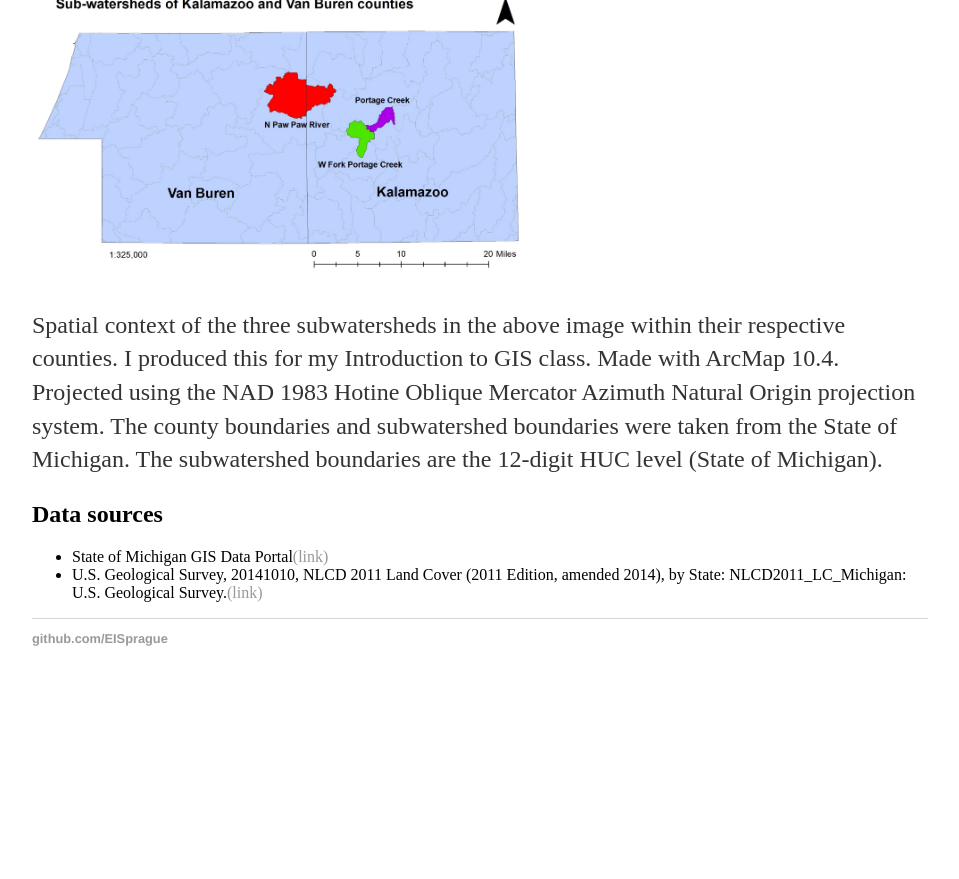
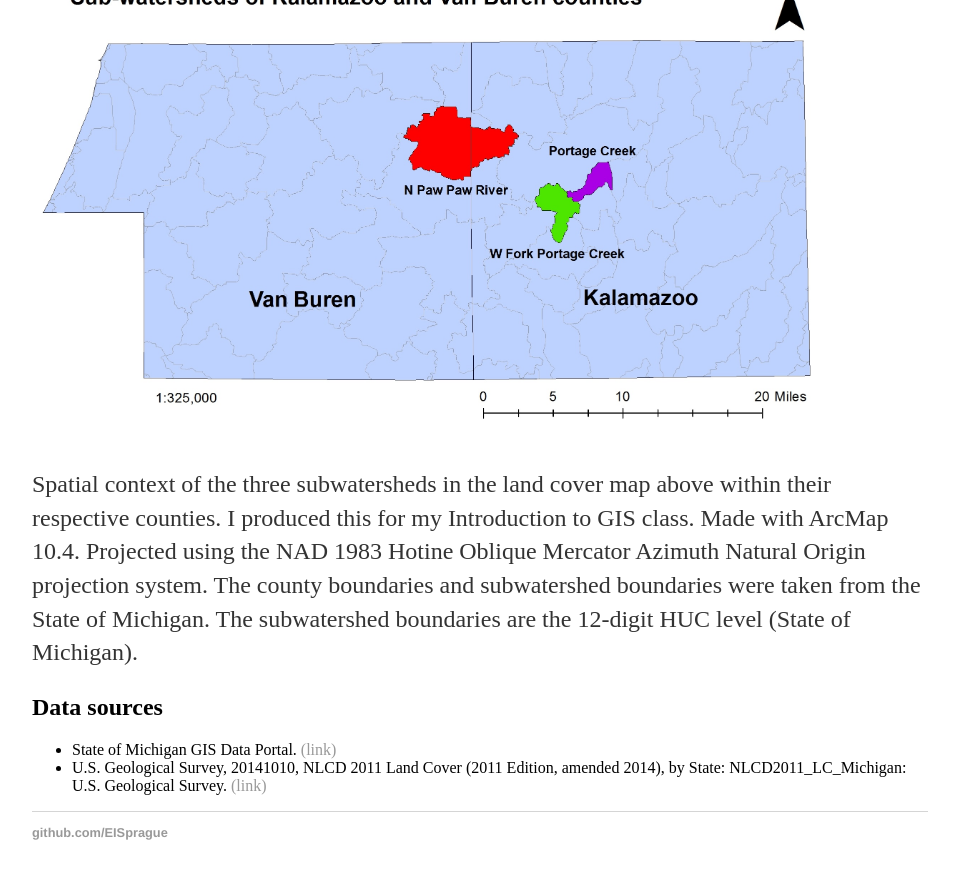
Before and after one commit to EISprague/EISprague.github.io, a Jekyll site: the page built from index.html, in a window 1280 px wide and 900 px high, scrolled down 975 px. Shown: the top 879 px of the window, without its empty margins (160-1119 px from the left). Built offline with Jekyll 4.4.1, drawn with Linux system fonts in a browser that asks for light colours; before the commit the page ends 1681 px from its top, so only the background shows below that; some of the changed text lies outside the part shown.

Commit message:
Small changes

```diff
--- a/index.html
+++ b/index.html
@@ -3,21 +3,20 @@
 title: Emily Sprague's Portfolio
 ---
 <div class="blurb">
-	<h1>Emily Sprague's Portfolio</h1>
-	<p>You can find examples of my GIS work here.</p>
+	<h1>Emily Sprague's GIS Portfolio</h1>
 	<h2>Land cover in southwestern Michigan</h2>
 </div>
 <div class="map with caption">
-	<img src="./maps/Land use 3 time points.png" alt="Land cover watershed map" width=1000>
+	<img src="./maps/Land use 3 time points.png" alt="Land cover watershed map" width=1100>
 	<p>Land cover over the subwatersheds containing the three study lakes in my M.S. project, as a way to determine level of urbanization, which in turn influenced the microbial communities of the lakes. I reclassified the land use types into simpler categories for ease of analysis and to make the three time points comparable since they didn't have the exact same original categories. I produced this for my Introduction to GIS class. Made with ArcMap 10.4. Projected using the NAD 1983 Hotine Oblique Mercator Azimuth Natural Origin projection system. The 1800 and 1978 land cover data were taken from the State of Michigan, and the 2011 land cover data was taken from the National Land Cover Database 2011 (NLCD 2011). The subwatershed boundaries are the 12-digit HUC level (State of Michigan).</p>
 </div>
 <div class="map with caption">
-	<img src="./maps/Both counties.jpg" alt="Watersheds in counties" width=500>
-	<p>Spatial context of the three subwatersheds in the above image within their respective counties. I produced this for my Introduction to GIS class. Made with ArcMap 10.4. Projected using the NAD 1983 Hotine Oblique Mercator Azimuth Natural Origin projection system. The county boundaries and subwatershed boundaries were taken from the State of Michigan. The subwatershed boundaries are the 12-digit HUC level (State of Michigan).</p>
+	<img src="./maps/Both counties.jpg" alt="Watersheds in counties" width=800>
+	<p>Spatial context of the three subwatersheds in the land cover map above within their respective counties. I produced this for my Introduction to GIS class. Made with ArcMap 10.4. Projected using the NAD 1983 Hotine Oblique Mercator Azimuth Natural Origin projection system. The county boundaries and subwatershed boundaries were taken from the State of Michigan. The subwatershed boundaries are the 12-digit HUC level (State of Michigan).</p>
 </div>
 <div class="references">
 	<h2>Data sources</h2>
 	<ul>
-		<li>State of Michigan GIS Data Portal<a href="http://gis-michigan.opendata.arcgis.com/">(link)</a></li>
-		<li>U.S. Geological Survey, 20141010, NLCD 2011 Land Cover (2011 Edition, amended 2014), by State: NLCD2011_LC_Michigan: U.S. Geological Survey.<a href="https://www.sciencebase.gov/catalog/item/5a1c31b0e4b09fc93dd638c0">(link)</a></li>
+		<li>State of Michigan GIS Data Portal. <a href="http://gis-michigan.opendata.arcgis.com/">(link)</a></li>
+		<li>U.S. Geological Survey, 20141010, NLCD 2011 Land Cover (2011 Edition, amended 2014), by State: NLCD2011_LC_Michigan: U.S. Geological Survey. <a href="https://www.sciencebase.gov/catalog/item/5a1c31b0e4b09fc93dd638c0">(link)</a></li>
 	</ul>
```
